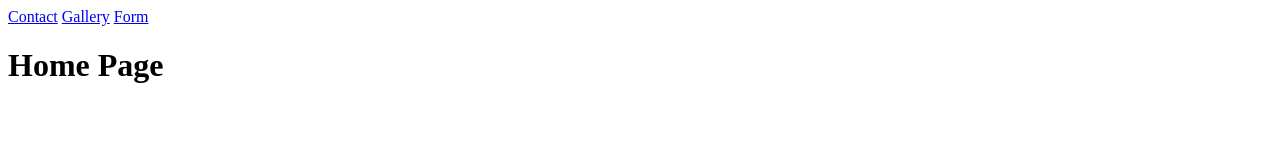
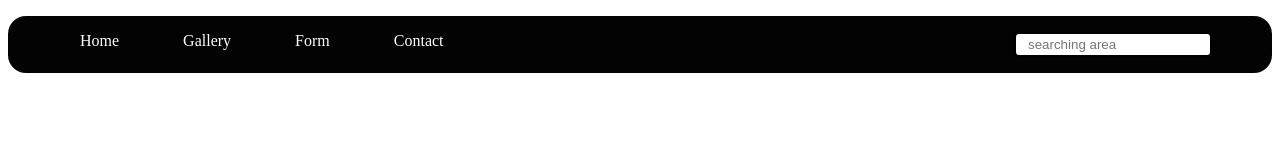
Before and after one commit to Irfanullahafridi/SMITassignment, a plain HTML site: page index.html in a window 1280 px wide. Drawn offline with Linux system fonts and the light colour scheme.

Commit message:
i add some style

```diff
--- a/index.html
+++ b/index.html
@@ -1,14 +1,58 @@
 <!DOCTYPE html>
 <html lang="en">
-<head>
-    <meta charset="UTF-8">
-    <meta name="viewport" content="width=device-width, initial-scale=1.0">
-    <title>Home Page</title>
+    <head>
+        <meta charset="UTF-8">
+        <meta name="viewport" content="width=device-width, initial-scale=1.0">
+        <title>Home Page</title>
+    </head>
+    <body>
+        <style>
+            .navbar{
+            background-color:rgb(3, 3, 3);
+            border-radius: 18px;
+        }
+        .navbar li{
+            float: left;
+            list-style: none;
+            margin: 16px 27px;
+        }
+        .navbar ul{
+         overflow: auto;
+        }
+        .navbar li a{
+            padding: 3px 5px;
+            text-decoration: none;
+            color: white;
+        }
+        .search{
+            float: right;
+            color: white;
+            padding: 16px 60px;
+        }
+        .navbar input{
+            border: 2px solid black;
+            border-radius: 5px;
+            padding: 3px 12px;
+            width: 170px;
+        }
+        .navbar li a:hover{
+            color: blue;
+        }
+        </style>
 </head>
 <body>
-    <a href="./contact/contact.html">Contact</a>
-    <a href="./Gallerry/Gallery.html">Gallery</a>
-    <a href="./form/form.html">Form</a>
-    <h1>Home Page</h1>
+    <header>
+        <nav class="navbar">
+            <ul>
+                <li><a href="./index.html">Home</a></li>
+                <li><a href="./Gallerry/Gallery.html">Gallery</a></li>
+                <li><a href="./form/form.html">Form</a></li>
+                <li><a href="./contact/contact.html">Contact</a></li>
+                <div class="search">
+                    <input type="text" name="search" id="search" placeholder="searching area">
+                </div>
+            </ul>
+        </nav>
+    </header>
 </body>
 </html>
```
Also changed, not shown: Gallerry/Gallery.html (+48 -4 lines), contact/contact.html (+48 -4 lines), form/form.html (+48 -3 lines).
